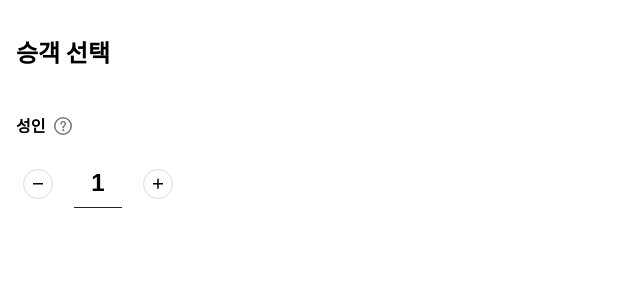
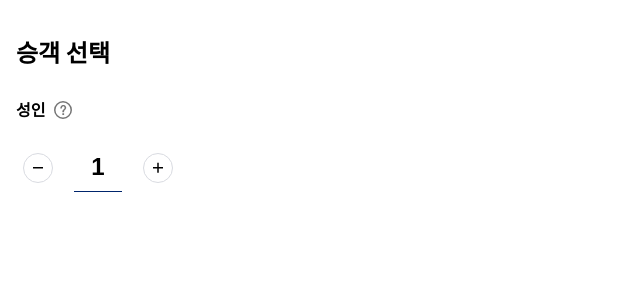
Before and after one commit to woowacourse/a11y-airline, a React (Create React App) app: page / in a window 1280 px wide. Shown: the top 300 px of the page, without its empty margins (0-640 px from the left). Built offline with nearby package versions, Linux system fonts and the light colour scheme.

Commit message:
refactor: PassengerController 구조 변경

```diff
--- a/src/App.css
+++ b/src/App.css
@@ -13,6 +13,10 @@
   justify-content: space-between;
 
   height: 6.25rem;
+}
+
+.passenger__controller-label-container {
+  display: flex;
 }
 
 .passenger__label {
--- a/src/InputSpinner.tsx
+++ b/src/InputSpinner.tsx
@@ -8,6 +8,7 @@ interface InputSpinnerProps {
   labelText?: string;
   subButtonText?: string;
   addButtonText?: string;
+  inputId?: string;
 }
 
 function InputSpinner({
@@ -18,6 +19,7 @@ function InputSpinner({
   labelText = "",
   subButtonText = "줄이기",
   addButtonText = "늘리기",
+  inputId,
 }: InputSpinnerProps) {
   const [value, setValue] = useState(defaultValue);
   const [ariaLiveText, setAriaLiveText] = useState("");
@@ -51,6 +53,7 @@ function InputSpinner({
         className="passenger__control-input"
         type="tel"
         value={value}
+        id={inputId}
         readOnly
       />
       <button
--- a/src/PassengerController.tsx
+++ b/src/PassengerController.tsx
@@ -1,7 +1,6 @@
+import { PASSENGER_COUNT_ID } from "./constants";
 import InputSpinner from "./InputSpinner";
 import Tooltip from "./Tooltip";
-
-import { PASSENGER_STANDARD_DETAIL } from "./constants";
 
 export type PassengerType = "성인";
 
@@ -13,27 +12,37 @@ interface PassengerControllerProps {
   max?: number;
 }
 
+export const PASSENGER_STANDARD_DETAIL = {
+  성인: "국제선 만 12세 이상, 국내선 만 13세 이상",
+} as const;
+
 function PassengerController({
   passengerType,
   ...props
 }: PassengerControllerProps) {
   return (
-    <label className="passenger__controller-container">
-      <p className="passenger__label">
-        {passengerType}
+    <div className="passenger__controller-container">
+      <div className="passenger__controller-label-container">
+        <label
+          className="passenger__label"
+          htmlFor={PASSENGER_COUNT_ID[passengerType]}
+        >
+          {passengerType}
+        </label>
         <Tooltip title={PASSENGER_STANDARD_DETAIL[passengerType]}>
           <button className="question-mark-button">
             {`${passengerType} 기준 상세 안내`}
           </button>
         </Tooltip>
-      </p>
+      </div>
       <InputSpinner
         {...props}
         labelText={`${passengerType} 승객`}
         subButtonText={`탑승자 한명 줄이기`}
         addButtonText={`탑승자 한명 늘리기`}
+        inputId={PASSENGER_COUNT_ID[passengerType]}
       />
-    </label>
+    </div>
   );
 }
 
--- a/src/constants.ts
+++ b/src/constants.ts
@@ -1,3 +1,3 @@
-export const PASSENGER_STANDARD_DETAIL = {
-  성인: "국제선 만 12세 이상, 국내선 만 13세 이상",
+export const PASSENGER_COUNT_ID = {
+  성인: "adultCount",
 } as const;
```
